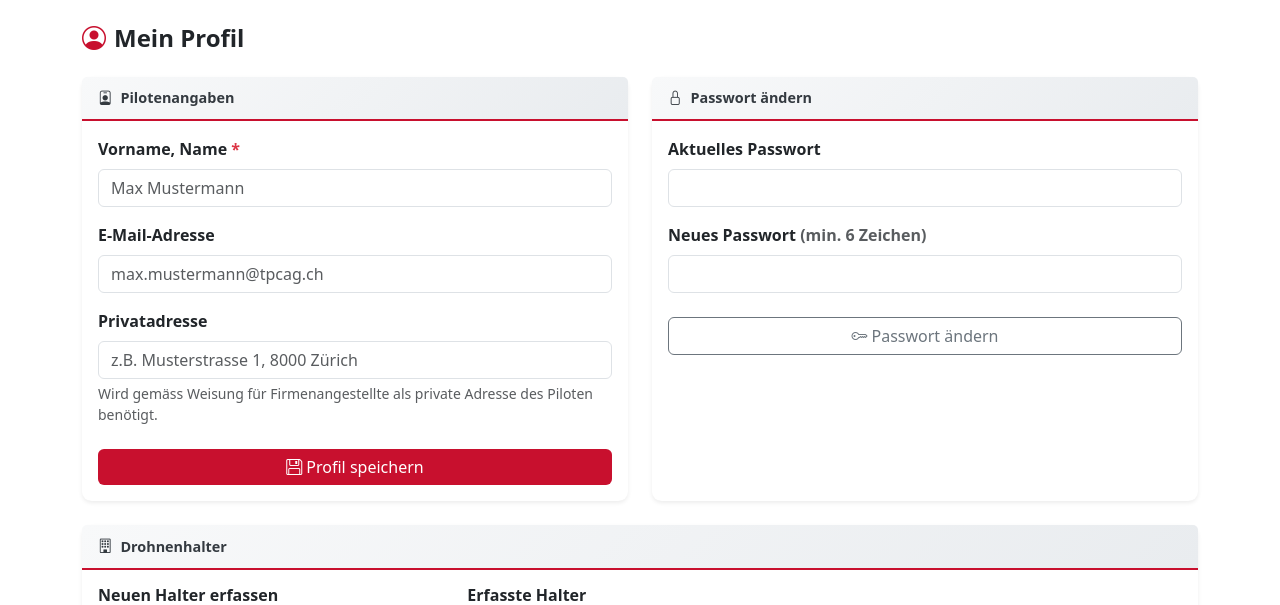
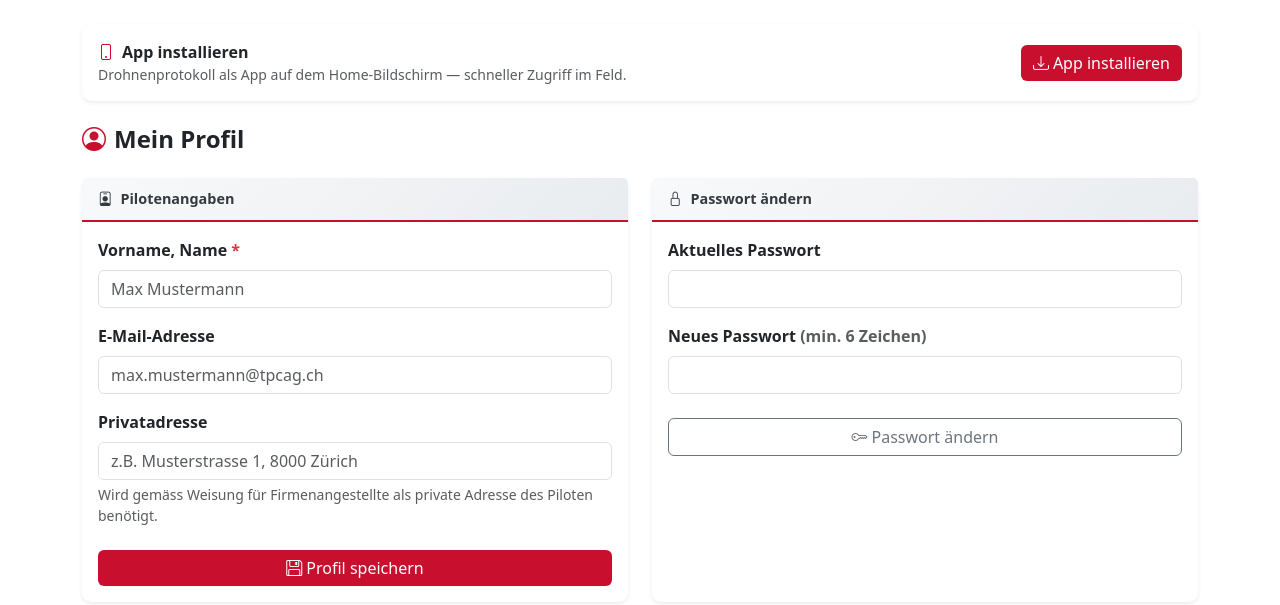
Before and after one commit to urswilli/drohnenprotokoll-tool, a Flask app: page /profile in a window 1280 px wide. Shown: the part 56-661 px from the top of the page. Run offline with Flask 3, Linux system fonts and the light colour scheme; the visitor is signed in with stand-in values (Sample User, id 1); data comes from the database, SQL or seed files in the repository; data that the repository does not hold is empty.

Commit message:
Beta 0.55: PWA Home-Screen und App-Install-Button
- Web App Manifest, Icons (iOS/Android) und Apple-Meta-Tags in base.html
- Service Worker unter /sw.js (nur Static-Cache, voller App-Scope)
- «App installieren»-Karte auf Profilseite mit Chrome-Prompt und iOS-Anleitung
- static/pwa-install.js für beforeinstallprompt-Handling global

Co-authored-by: Cursor <cursoragent@cursor.com>

```diff
--- a/app.py
+++ b/app.py
@@ -13,7 +13,7 @@ from email.mime.text import MIMEText
 from email.mime.application import MIMEApplication
 
 from flask import (Flask, render_template, request, redirect, url_for,
-                   session, jsonify, send_file, flash)
+                   session, jsonify, send_file, send_from_directory, flash)
 from werkzeug.security import generate_password_hash, check_password_hash
 from itsdangerous import URLSafeTimedSerializer, BadSignature, SignatureExpired
 
@@ -1171,6 +1171,14 @@ def submit():
                            smtp_configured=bool(get_setting('smtp_host')))
 
 
+@app.route('/sw.js')
+def service_worker():
+    resp = send_from_directory(os.path.join(BASE_DIR, 'static'), 'sw.js')
+    resp.headers['Service-Worker-Allowed'] = '/'
+    resp.headers['Cache-Control'] = 'no-cache'
+    return resp
+
+
 @app.route('/download/<path:filename>')
 @login_required
 def download(filename):
--- a/templates/base.html
+++ b/templates/base.html
@@ -4,6 +4,13 @@
   <meta charset="UTF-8">
   <meta name="viewport" content="width=device-width, initial-scale=1">
   <title>{% block title %}Drohnenprotokoll SRG{% endblock %}</title>
+  <link rel="manifest" href="{{ url_for('static', filename='manifest.webmanifest') }}">
+  <link rel="apple-touch-icon" href="{{ url_for('static', filename='icons/apple-touch-icon.png') }}">
+  <meta name="theme-color" content="#c8102e">
+  <meta name="mobile-web-app-capable" content="yes">
+  <meta name="apple-mobile-web-app-capable" content="yes">
+  <meta name="apple-mobile-web-app-title" content="Drohnenprotokoll">
+  <meta name="apple-mobile-web-app-status-bar-style" content="default">
   <link href="https://cdn.jsdelivr.net/npm/bootstrap@5.3.2/dist/css/bootstrap.min.css" rel="stylesheet">
   <link href="https://cdn.jsdelivr.net/npm/bootstrap-icons@1.11.3/font/bootstrap-icons.css" rel="stylesheet">
   <link href="{{ url_for('static', filename='style.css', v=static_asset_version) }}" rel="stylesheet">
@@ -109,6 +116,7 @@
 
 <script src="https://cdn.jsdelivr.net/npm/bootstrap@5.3.2/dist/js/bootstrap.bundle.min.js"></script>
 <script src="{{ url_for('static', filename='app.js', v=static_asset_version) }}"></script>
+<script src="{{ url_for('static', filename='pwa-install.js', v=static_asset_version) }}"></script>
 <script>
 (function() {
   var savedScrollY = 0;
@@ -327,6 +335,11 @@
   }, true);
 })();
 </script>
+<script>
+if ('serviceWorker' in navigator) {
+  navigator.serviceWorker.register('/sw.js', { scope: '/' });
+}
+</script>
 {% block scripts %}{% endblock %}
 </body>
 </html>
--- a/templates/profile.html
+++ b/templates/profile.html
@@ -2,6 +2,18 @@
 {% block title %}Profil – Drohnenprotokoll SRG{% endblock %}
 
 {% block content %}
+<div id="pwaInstallCard" class="card border-0 shadow-sm mb-4 d-none">
+  <div class="card-body d-flex flex-wrap align-items-center gap-3">
+    <div class="flex-grow-1">
+      <div class="fw-semibold"><i class="bi bi-phone me-2 text-srg"></i>App installieren</div>
+      <div class="small text-muted">Drohnenprotokoll als App auf dem Home-Bildschirm — schneller Zugriff im Feld.</div>
+    </div>
+    <button type="button" class="btn btn-srg" id="pwaInstallBtn">
+      <i class="bi bi-download me-1"></i>App installieren
+    </button>
+  </div>
+</div>
+
 <h4 class="fw-bold mb-4"><i class="bi bi-person-circle me-2 text-srg"></i>Mein Profil</h4>
 
 <!-- ═══════════════════════ 1. PILOTENANGABEN ════════════════════════════ -->
@@ -327,6 +339,52 @@
   </div>
 </div>
 
+<!-- PWA Install: iOS -->
+<div class="modal fade" id="pwaInstallIosModal" tabindex="-1" aria-hidden="true">
+  <div class="modal-dialog modal-dialog-centered">
+    <div class="modal-content">
+      <div class="modal-header">
+        <h5 class="modal-title"><i class="bi bi-phone me-2"></i>App zum Home-Bildschirm</h5>
+        <button type="button" class="btn-close" data-bs-dismiss="modal" aria-label="Schliessen"></button>
+      </div>
+      <div class="modal-body">
+        <p class="small text-muted mb-3">Auf dem iPhone oder iPad installieren Sie die App so:</p>
+        <ol class="mb-0">
+          <li class="mb-2">Tippen Sie unten in Safari auf <i class="bi bi-box-arrow-up"></i> <strong>Teilen</strong>.</li>
+          <li class="mb-2">Wählen Sie <strong>Zum Home-Bildschirm</strong>.</li>
+          <li>Tippen Sie oben rechts auf <strong>Hinzufügen</strong>.</li>
+        </ol>
+      </div>
+      <div class="modal-footer">
+        <button type="button" class="btn btn-srg" data-bs-dismiss="modal">Verstanden</button>
+      </div>
+    </div>
+  </div>
+</div>
+
+<!-- PWA Install: manuell (Android / anderer Browser) -->
+<div class="modal fade" id="pwaInstallManualModal" tabindex="-1" aria-hidden="true">
+  <div class="modal-dialog modal-dialog-centered">
+    <div class="modal-content">
+      <div class="modal-header">
+        <h5 class="modal-title"><i class="bi bi-download me-2"></i>App installieren</h5>
+        <button type="button" class="btn-close" data-bs-dismiss="modal" aria-label="Schliessen"></button>
+      </div>
+      <div class="modal-body">
+        <p class="small text-muted mb-3">Im Browser-Menü finden Sie einen der folgenden Einträge:</p>
+        <ul class="mb-0">
+          <li class="mb-2"><strong>App installieren</strong> (Chrome)</li>
+          <li><strong>Zum Startbildschirm hinzufügen</strong></li>
+        </ul>
+        <p class="small text-muted mt-3 mb-0">Das Menü öffnen Sie über <i class="bi bi-three-dots-vertical"></i> oben rechts.</p>
+      </div>
+      <div class="modal-footer">
+        <button type="button" class="btn btn-srg" data-bs-dismiss="modal">Verstanden</button>
+      </div>
+    </div>
+  </div>
+</div>
+
 <!-- Edit-Holder Modal -->
 <div class="modal fade" id="editHolderModal" tabindex="-1">
   <div class="modal-dialog">
@@ -420,6 +478,30 @@
 
 {% block scripts %}
 <script>
+(function() {
+  const card = document.getElementById('pwaInstallCard');
+  const btn = document.getElementById('pwaInstallBtn');
+  if (!card || !btn || !window.PwaInstall) return;
+
+  function refreshVisibility() {
+    card.classList.toggle('d-none', PwaInstall.isStandalone());
+  }
+
+  btn.addEventListener('click', async () => {
+    const result = await PwaInstall.triggerPwaInstall();
+    if (result.status === 'ios-guide') {
+      bootstrap.Modal.getOrCreateInstance(document.getElementById('pwaInstallIosModal')).show();
+    } else if (result.status === 'manual-guide') {
+      bootstrap.Modal.getOrCreateInstance(document.getElementById('pwaInstallManualModal')).show();
+    } else if (result.status === 'accepted') {
+      refreshVisibility();
+    }
+  });
+
+  document.addEventListener('pwa-install-available', refreshVisibility);
+  refreshVisibility();
+})();
+
 document.getElementById('editHolderModal')?.addEventListener('show.bs.modal', function(e) {
   const btn = e.relatedTarget;
   document.getElementById('editHolderId').value      = btn.dataset.id;
```
Also changed, not shown: static/pwa-install.js (added, +31 -0 lines), static/sw.js (added, +47 -0 lines), App_Icon.png (added), static/icons/apple-touch-icon.png (added), static/icons/icon-192.png (added), static/icons/icon-512.png (added), static/manifest.webmanifest (added).
